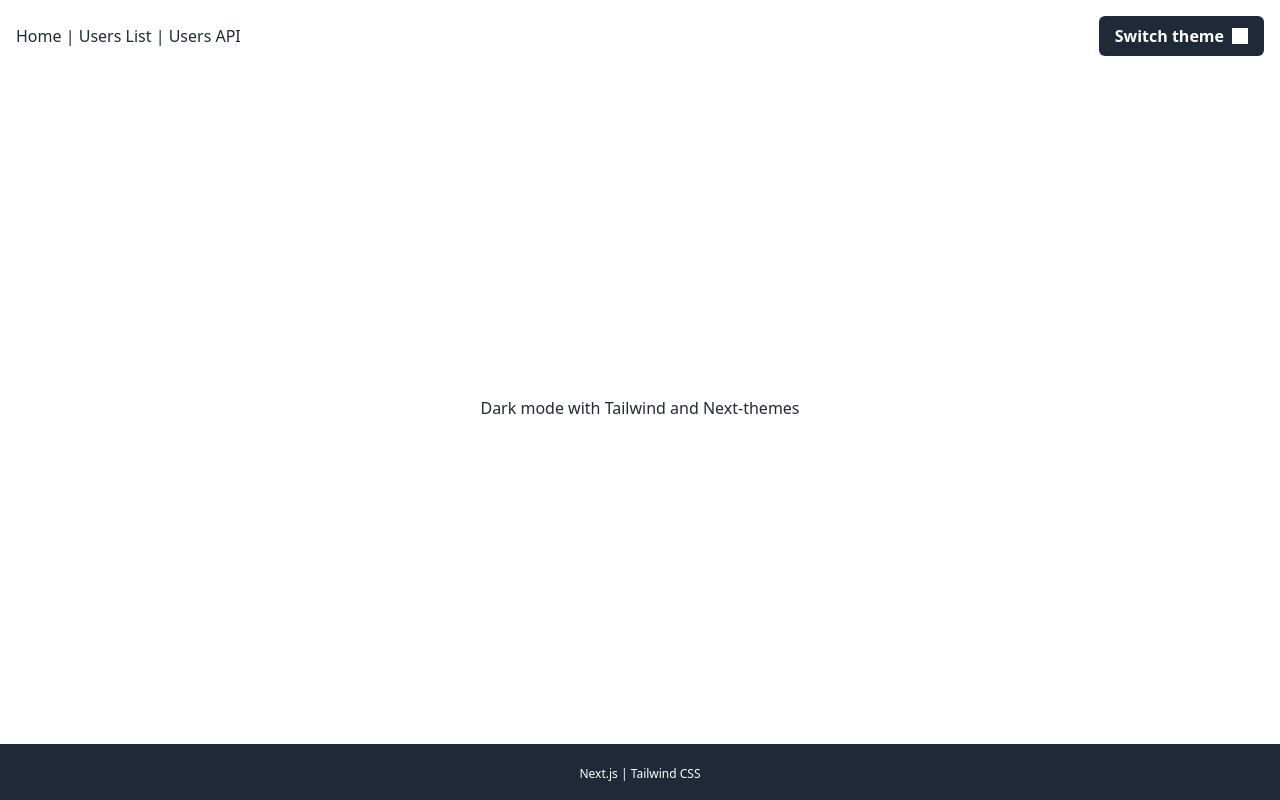
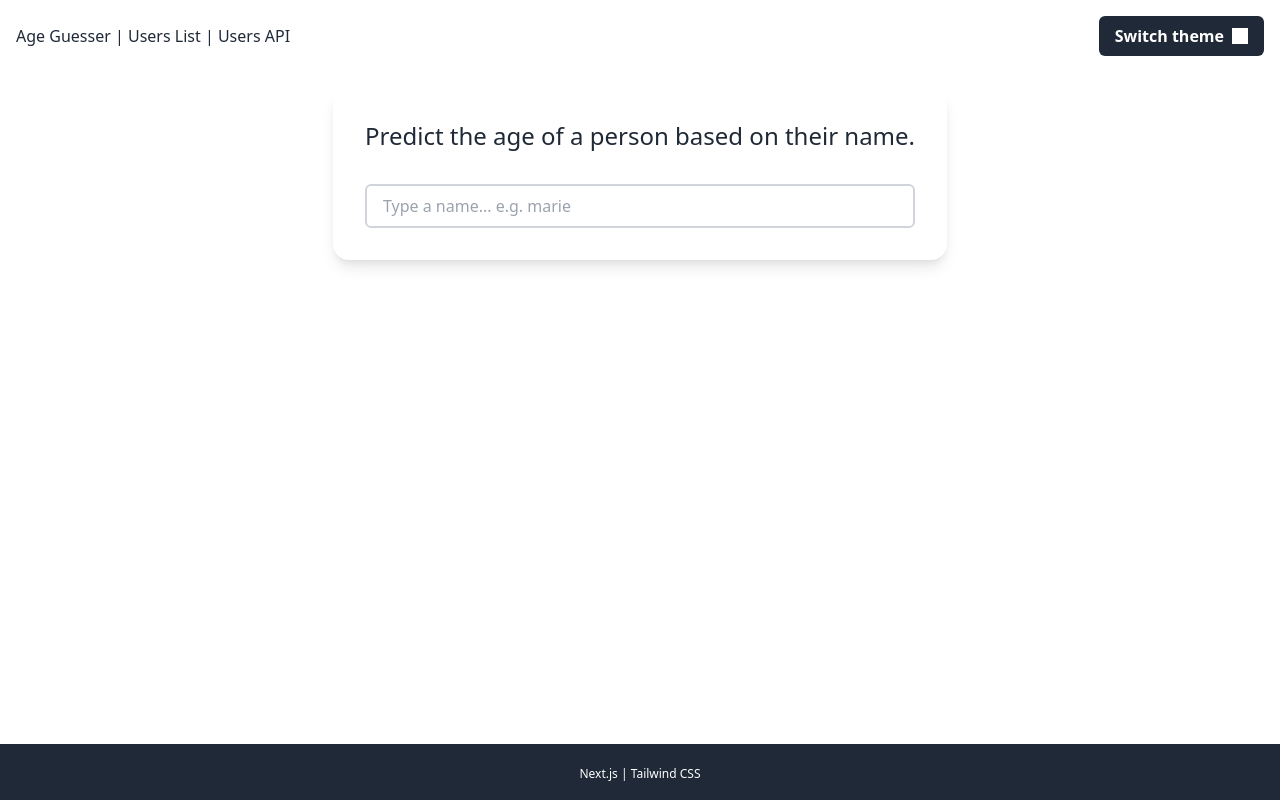
Before and after one commit to mariehmai/next-tailwind-typescript-starter, a Next.js app: page / in a window 1280 px wide. Built offline with nearby package versions, Linux system fonts and the light colour scheme.

Commit message:
feat(swr): add data fetching with swr

```diff
--- /dev/null
+++ b/components/AgeGuesserSWR.tsx
@@ -0,0 +1,27 @@
+import React from 'react';
+import useSWR from 'swr';
+
+const fetcher = (url) => fetch(url).then((res) => res.json());
+
+type Props = {
+  name: string;
+};
+
+const AgeGuesserSWR = ({ name }: Props) => {
+  const { data, error } = useSWR(`https://api.agify.io/?name=${name}`, fetcher);
+
+  return (
+    <div className="p-6 shadow-md rounded-2xl text-center">
+      <h2>Fetching with SWR</h2>
+      {error ? (
+        <p>Oops!</p>
+      ) : (
+        <p className="text-8xl">
+          {data?.age === undefined ? '...' : data?.age || '🤷🏻‍♀️'}
+        </p>
+      )}
+    </div>
+  );
+};
+
+export default AgeGuesserSWR;
--- a/components/Layout.tsx
+++ b/components/Layout.tsx
@@ -30,17 +30,21 @@ const Layout = ({ children, title = 'Next.js app' }: Props) => {
         <meta name="viewport" content="initial-scale=1.0, width=device-width" />
         <link rel="icon" href="/favicon.ico" />
       </Head>
+      <div>
         <header className="flex flex-col m-4">
           <nav className="flex flex-row justify-between items-baseline">
             <span>
               <Link href="/">
-              <a className="hover:opacity-80">Home</a>
+                <a className="hover:opacity-80">Age Guesser</a>
               </Link>{' '}
               |{' '}
               <Link href="/users">
-              <a>Users List</a>
+                <a className="hover:opacity-80">Users List</a>
               </Link>{' '}
-            | <a href="/api/users">Users API</a>
+              |{' '}
+              <a className="hover:opacity-80" href="/api/users">
+                Users API
+              </a>
             </span>
             <span className="flex justify-end ">
               <button
@@ -58,6 +62,7 @@ const Layout = ({ children, title = 'Next.js app' }: Props) => {
           </nav>
         </header>
         {children}
+      </div>
       <footer className="p-4 bg-gray-800 dark:bg-white text-center">
         <span className="text-xs text-white dark:text-gray-800">
           Next.js | Tailwind CSS
--- a/package.json
+++ b/package.json
@@ -10,7 +10,8 @@
     "next": "^12.0.4",
     "next-themes": "^0.0.15",
     "react": "^17.0.2",
-    "react-dom": "^17.0.2"
+    "react-dom": "^17.0.2",
+    "swr": "^1.0.1"
   },
   "devDependencies": {
     "@types/node": "^12.12.21",
--- a/pages/index.tsx
+++ b/pages/index.tsx
@@ -1,13 +1,43 @@
-import Link from 'next/link';
+import { KeyboardEvent, useState } from 'react';
 
 import Layout from '../components/Layout';
+import AgeGuesserSWR from '../components/AgeGuesserSWR';
 
-const IndexPage = () => (
-  <Layout>
-    <div className="m-4 text-center">
-      <h1 className="text:2xl">Dark mode with Tailwind and Next-themes</h1>
-    </div>
-  </Layout>
-);
+const IndexPage = () => {
+  const [name, setName] = useState('');
+  const [show, setShow] = useState(false);
+
+  const onNameChange = (e) => {
+    setShow(false);
+    setName(e.target.value);
+  };
+
+  const onNameKeyDown = (e: KeyboardEvent<HTMLInputElement>) => {
+    if (e.key === 'Enter') {
+      setShow(true);
+    }
+  };
+
+  return (
+    <Layout>
+      <div className="flex flex-col items-center p-4">
+        <div className="mb-10 p-8 rounded-2xl border-gray-300 border-0 shadow-lg">
+          <h1 className="text-2xl">
+            Predict the age of a person based on their name.
+          </h1>
+          <input
+            className="w-full mt-8 px-4 py-2 rounded-md border-2 border-solid border-gray-300"
+            placeholder="Type a name... e.g. marie"
+            type="text"
+            value={name}
+            onChange={onNameChange}
+            onKeyDown={onNameKeyDown}
+          />
+        </div>
+        {show && <AgeGuesserSWR name={name} />}
+      </div>
+    </Layout>
+  );
+};
 
 export default IndexPage;
```
Also changed, not shown: 1 other file (tests, documents, lock files or other folders). Lines whose indentation alone changed are shown as unchanged.
